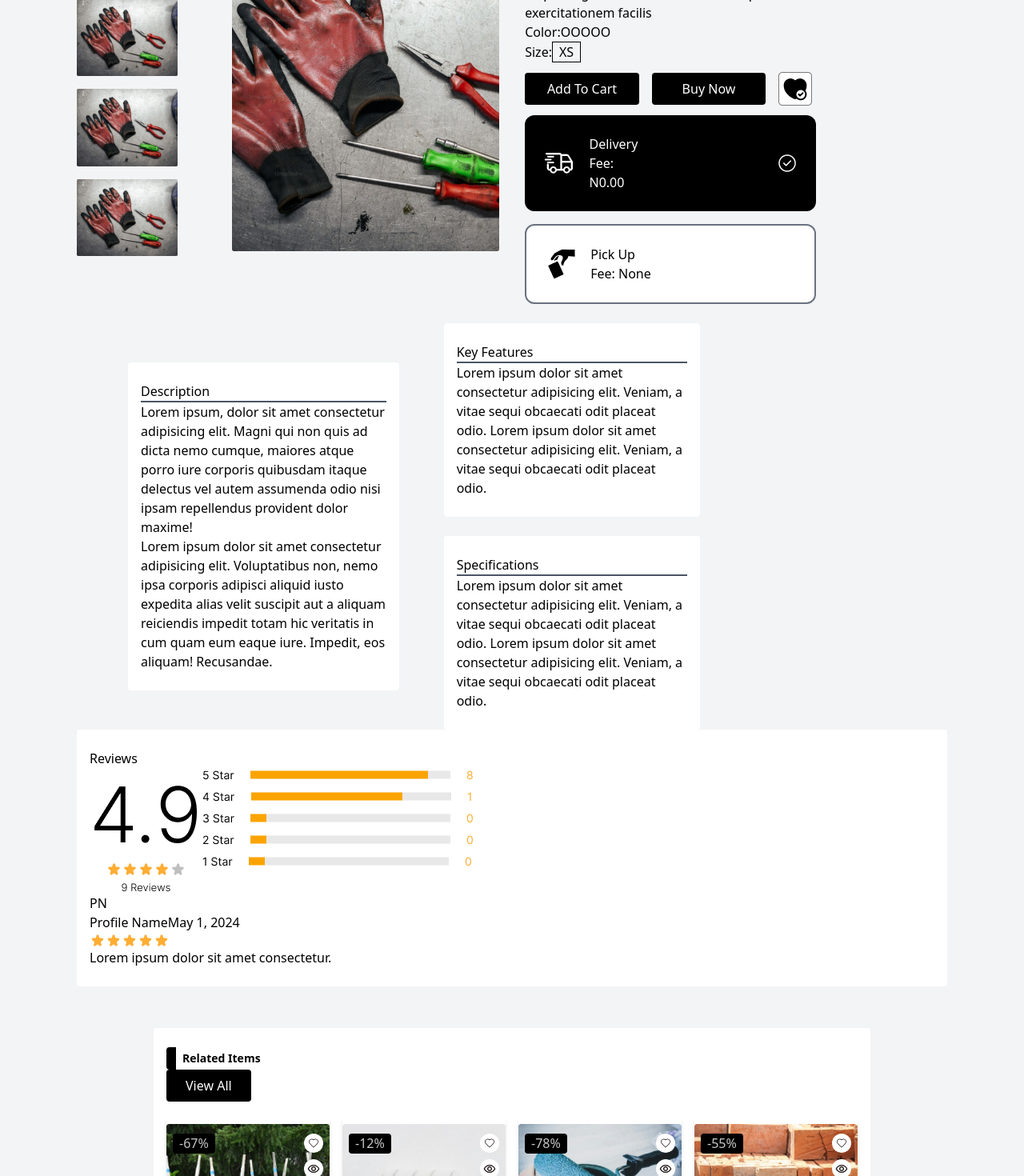
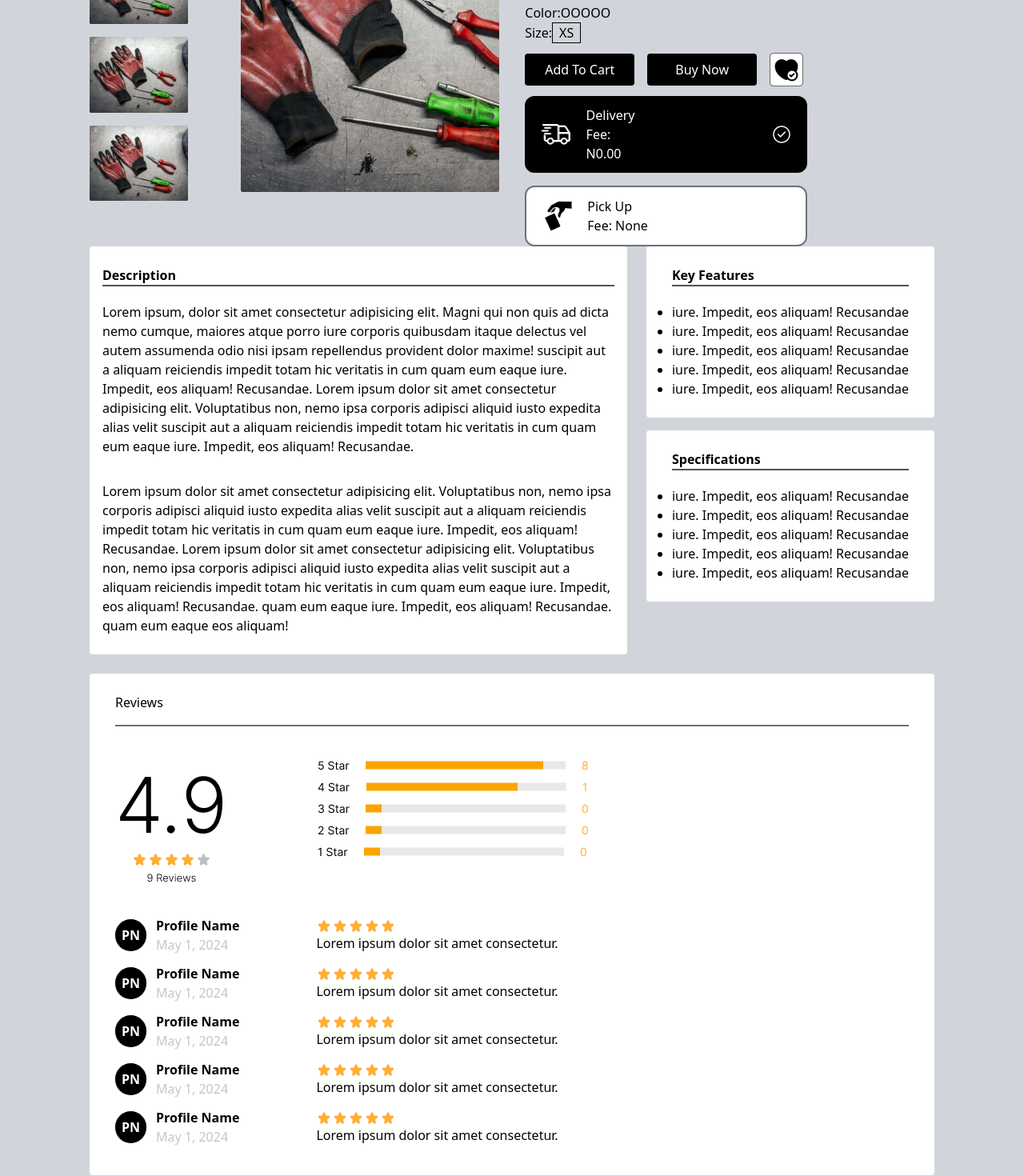
Before and after one commit to Donald2023-source/Building-e-commerce, a React (Vite) app: page / in a window 1280 px wide. Shown: the part 340-1810 px from the top of the page at 80% size. Built offline with nearby package versions, Linux system fonts and the light colour scheme.

Commit message:
modified

```diff
--- a/src/Pages/shop/categories/product-detail/Description.jsx
+++ b/src/Pages/shop/categories/product-detail/Description.jsx
@@ -2,40 +2,59 @@ import Card from "../../main shop/Card";
 
 export default function Description() {
   return (
-    <section className="flex gap-6 items-center px-16 justify-center">
-      <Card className={"w-[100%]"}>
-        <h6 className="border-b-2 border-b-gray-600 ">Description </h6>
+    <section className="flex gap-6 items-start justify-start ">
+      <Card className={""}>
+        <h6 className="border-b-2 border-b-gray-600 mb-5 font-semibold">
+          Description{" "}
+        </h6>
         <p>
           Lorem ipsum, dolor sit amet consectetur adipisicing elit. Magni qui
           non quis ad dicta nemo cumque, maiores atque porro iure corporis
           quibusdam itaque delectus vel autem assumenda odio nisi ipsam
-          repellendus provident dolor maxime!
+          repellendus provident dolor maxime! suscipit aut a aliquam reiciendis
+          impedit totam hic veritatis in cum quam eum eaque iure. Impedit, eos
+          aliquam! Recusandae. Lorem ipsum dolor sit amet consectetur
+          adipisicing elit. Voluptatibus non, nemo ipsa corporis adipisci
+          aliquid iusto expedita alias velit suscipit aut a aliquam reiciendis
+          impedit totam hic veritatis in cum quam eum eaque iure. Impedit, eos
+          aliquam! Recusandae.
         </p>
-        <p>
+        <p className="pt-8">
           Lorem ipsum dolor sit amet consectetur adipisicing elit. Voluptatibus
           non, nemo ipsa corporis adipisci aliquid iusto expedita alias velit
           suscipit aut a aliquam reiciendis impedit totam hic veritatis in cum
-          quam eum eaque iure. Impedit, eos aliquam! Recusandae.
+          quam eum eaque iure. Impedit, eos aliquam! Recusandae. Lorem ipsum
+          dolor sit amet consectetur adipisicing elit. Voluptatibus non, nemo
+          ipsa corporis adipisci aliquid iusto expedita alias velit suscipit aut
+          a aliquam reiciendis impedit totam hic veritatis in cum quam eum eaque
+          iure. Impedit, eos aliquam! Recusandae. quam eum eaque iure. Impedit,
+          eos aliquam! Recusandae. quam eum eaque eos aliquam!
         </p>
       </Card>
-      <div className="mx-8">
-        <Card className={"w-[60%] h-[60%] bg-white mt- "}>
-          <h6 className="border-b-2 border-b-gray-600 ">Key Features</h6>
-          <p className="text-wrap pr-">
-            Lorem ipsum dolor sit amet consectetur adipisicing elit. Veniam, a
-            vitae sequi obcaecati odit placeat odio. Lorem ipsum dolor sit amet
-            consectetur adipisicing elit. Veniam, a vitae sequi obcaecati odit
-            placeat odio.
-          </p>
+      <div className="flex flex-col gap-4 items-start">
+        <Card className={"px-8"}>
+          <h6 className="border-b-2 border-b-gray-600 mb-5  font-semibold">
+            Key Features
+          </h6>
+          <ul className="text-nowrap list-disc">
+            <li> iure. Impedit, eos aliquam! Recusandae</li>
+            <li> iure. Impedit, eos aliquam! Recusandae</li>
+            <li> iure. Impedit, eos aliquam! Recusandae</li>
+            <li> iure. Impedit, eos aliquam! Recusandae</li>
+            <li> iure. Impedit, eos aliquam! Recusandae</li>
+          </ul>
         </Card>
-        <Card className={"w-[60%] h-[60%] mt-6   bg-white"}>
-          <h6 className="border-b-2 border-b-gray-600 ">Specifications</h6>
-          <p className="text-wrap pr-">
-            Lorem ipsum dolor sit amet consectetur adipisicing elit. Veniam, a
-            vitae sequi obcaecati odit placeat odio. Lorem ipsum dolor sit amet
-            consectetur adipisicing elit. Veniam, a vitae sequi obcaecati odit
-            placeat odio.
-          </p>
+        <Card className={"px-8"}>
+          <h6 className="border-b-2 border-b-gray-600 mb-5 font-semibold">
+            Specifications
+          </h6>
+          <ul className="text-nowrap list-disc">
+            <li> iure. Impedit, eos aliquam! Recusandae</li>
+            <li> iure. Impedit, eos aliquam! Recusandae</li>
+            <li> iure. Impedit, eos aliquam! Recusandae</li>
+            <li> iure. Impedit, eos aliquam! Recusandae</li>
+            <li> iure. Impedit, eos aliquam! Recusandae</li>
+          </ul>
         </Card>
       </div>
     </section>
--- a/src/Pages/shop/categories/product-detail/ProductDetails.jsx
+++ b/src/Pages/shop/categories/product-detail/ProductDetails.jsx
@@ -6,24 +6,26 @@ import Description from "./Description";
 import Container from "../../../../components/Container";
 import Reviews from "./Review";
 import RelatedItems from "./Related";
+import RecentlyViewed from "../../main shop/Recent";
+import Subscribe from "../../main shop/Subscribe";
 
 const ProductDetails = () => {
   return (
     <Container>
-      <section className="bg-gray-100 px-24">
-        <main className="flex items-center justify-center gap-6 ">
+      <section className="bg-gray-300 px-28">
+        <main className="flex items-start justify-start gap-6 ">
           <section className="flex ">
-            <aside className=" flex flex-col gap-4 py-6 w-[58%]">
+            <aside className=" flex flex-col gap-4 py-6 w-[80%">
               <img src={gloves2} alt={gloves2} className="w-[65%] " />
               <img src={gloves2} alt={gloves2} className="w-[65%]  " />
               <img src={gloves2} alt={gloves2} className="w-[65%] " />
               <img src={gloves2} alt={gloves2} className="w-[65%] " />
             </aside>
-            <div className=" py-6 w-full ">
+            <div className=" py-6 ">
               <img src={gloves1} alt={gloves1} />
             </div>
           </section>
-          <section className="py-6">
+          <section className="">
             <header className=" w-[70%] border-b-2 border-b-gray-900 py-4 mx-2">
               <h1>Name of product</h1>
               <p className=" text-nowrap">
@@ -40,6 +42,8 @@ const ProductDetails = () => {
         <Description />
         <Reviews />
         <RelatedItems />
+        <RecentlyViewed />
+        <Subscribe />
       </section>
     </Container>
   );
--- a/src/Pages/shop/categories/product-detail/Related.jsx
+++ b/src/Pages/shop/categories/product-detail/Related.jsx
@@ -15,9 +15,9 @@ export default function RelatedItems() {
   };
 
   return (
-    <section className="lg:px-24 md:px-2 sm:px-8 px-2 py-5 my-8 ">
+    <section className=" md:px-2 sm:px-8  py-5 my-8 ">
       <Card className="bg-white">
-        <div className="pb-4">
+        <div className="pb-4 flex items-center justify-between">
           <div className="font-bold text-sm border-l-[12px] border-radius px-2 py-1 border-l-black">
             Related Items
           </div>
@@ -84,6 +84,66 @@ export default function RelatedItems() {
               )
             )}
         </div>
+        <div className="grid gap-4 grid-cols-2 md:grid-c lg:grid-cols-4">
+          {isViewAll &&
+            data
+              .slice(44)
+              .map(
+                (
+                  { img, id, price, previousPrice, rate, percent, rating },
+                  index
+                ) => (
+                  <div
+                    key={index}
+                    className="bg-white shadow-md rounded-lg overflow-hidden"
+                  >
+                    <div className="relative py-3 ">
+                      <img src={img} alt={img} className="w-full" />
+                      <div className="text-silver flex items-start justify-between px-2 absolute top-6 left-0 right-0">
+                        <span className="bg-black text-center border-radius px-2 py-[0.3px] ">
+                          -{percent}%
+                        </span>
+                        <div className="flex flex-col gap-2">
+                          <CiHeart className="bg-white text-blackk rounded-full text-center text-2xl cursor-pointer px-1" />
+                          <MdOutlineRemoveRedEye className="bg-white text-blackk rounded-full text-center text-2xl cursor-pointer px-1" />
+                        </div>
+                      </div>
+                      <button className="bg-black text-white w-full text-center py-1 absolute bottom-3 border-radius opacity-0 hover:opacity-100">
+                        Add To Cart
+                      </button>
+                    </div>
+                    <div className="p-4">
+                      <p className="font-semibold text-sm md:text-lg capitalize">
+                        {id}
+                      </p>
+                      <div className="flex items-center gap-3">
+                        <p className="flex items-center justify-center  text-sm md:text-lg text-fadedRed">
+                          <TbCurrencyNaira className="text-sm md:text-lg font-semibold " />
+                          <span>{price}</span>
+                        </p>
+                        <p className="flex items-center justify-center  text-sm md:text-lg text-gray-700 line-through">
+                          <TbCurrencyNaira className="text-sm md:text-xl font-semibold " />
+                          <span>{previousPrice}</span>
+                        </p>
+                      </div>
+                      <div className="flex items-center justify-normal gap-1  text-sm md:text-lg">
+                        {Array.from({ length: 5 }, (_, i) => (
+                          <FaStar
+                            key={i}
+                            className={
+                              i < rating
+                                ? "text-sm md:text-lg text-cantaloupe "
+                                : "text-silver text-sm md:text-lg outline-none"
+                            }
+                          />
+                        ))}
+                        <span className="text-gray-700 text-sm">({rate})</span>
+                      </div>
+                    </div>
+                  </div>
+                )
+              )}
+        </div>
       </Card>
     </section>
   );
--- a/src/Pages/shop/categories/product-detail/Review.jsx
+++ b/src/Pages/shop/categories/product-detail/Review.jsx
@@ -5,18 +5,80 @@ import star from "../../../../assets/four-star2.png";
 
 export default function Reviews() {
   return (
-    <div>
-      <Card>
-        <h6>Reviews</h6>
-        <div className="flex items-start">
+    <div className="w-[100%] py-6">
+      <Card className={"px-8"}>
+        <h6 className="border-b-2 border-b-gray-500 pb-4">Reviews</h6>
+        <div className="flex items-start gap-28 justify-start my-10">
           <img src={rate4} alt={rate4} />
           <img src={rate5} alt={rate5} />
         </div>
-        <section>
+        <section className="flex items-center gap-24 my-3">
+          <div className="flex items-center gap-3 text-silver">
+            <span className="font-semibold bg-black text-white p-2 text-center rounded-full">
+              PN
+            </span>
+            <div className=" flex flex-col  justify-start items-start">
+              <span className="font-bold text-black">Profile Name</span>
+              <span>May 1, 2024</span>
+            </div>
+          </div>
           <div>
-            <span>PN</span>
-            <div>
-              <span>Profile Name</span>
+            <img src={star} alt={star} />
+            <span>Lorem ipsum dolor sit amet consectetur.</span>
+          </div>
+        </section>
+        <section className="flex items-center gap-24 my-3">
+          <div className="flex items-center gap-3 text-silver">
+            <span className="font-semibold bg-black text-white p-2 text-center rounded-full">
+              PN
+            </span>
+            <div className=" flex flex-col  justify-start items-start">
+              <span className="font-bold text-black">Profile Name</span>
+              <span>May 1, 2024</span>
+            </div>
+          </div>
+          <div>
+            <img src={star} alt={star} />
+            <span>Lorem ipsum dolor sit amet consectetur.</span>
+          </div>
+        </section>
+        <section className="flex items-center gap-24 my-3">
+          <div className="flex items-center gap-3 text-silver">
+            <span className="font-semibold bg-black text-white p-2 text-center rounded-full">
+              PN
+            </span>
+            <div className=" flex flex-col  justify-start items-start">
+              <span className="font-bold text-black">Profile Name</span>
+              <span>May 1, 2024</span>
+            </div>
+          </div>
+          <div>
+            <img src={star} alt={star} />
+            <span>Lorem ipsum dolor sit amet consectetur.</span>
+          </div>
+        </section>
+        <section className="flex items-center gap-24 my-3">
+          <div className="flex items-center gap-3 text-silver">
+            <span className="font-semibold bg-black text-white p-2 text-center rounded-full">
+              PN
+            </span>
+            <div className=" flex flex-col  justify-start items-start">
+              <span className="font-bold text-black">Profile Name</span>
+              <span>May 1, 2024</span>
+            </div>
+          </div>
+          <div>
+            <img src={star} alt={star} />
+            <span>Lorem ipsum dolor sit amet consectetur.</span>
+          </div>
+        </section>
+        <section className="flex items-center gap-24 my-3">
+          <div className="flex items-center gap-3 text-silver">
+            <span className="font-semibold bg-black text-white p-2 text-center rounded-full">
+              PN
+            </span>
+            <div className=" flex flex-col  justify-start items-start">
+              <span className="font-bold text-black">Profile Name</span>
               <span>May 1, 2024</span>
             </div>
           </div>
--- a/src/Pages/shop/categories/product-detail/footer.jsx
+++ b/src/Pages/shop/categories/product-detail/footer.jsx
@@ -4,7 +4,7 @@ import delivery from "../../../../assets/white-delivery.png";
 export default function Footer() {
   return (
     <footer className="flex flex-col items-start gap-4 px-2">
-      <section className="w-[70%] bg-black text-white flex items-center justify-between p-6 rounded-xl">
+      <section className="w-[70%] bg-black text-white flex items-center justify-between py-3 px-5 rounded-xl">
         <div className="flex items-center gap-4">
           <img src={delivery} alt={delivery} className="w-[30%]" />
           <span>
@@ -14,7 +14,7 @@ export default function Footer() {
         </div>
         <img src={verified} alt={verified} />
       </section>
-      <section className="w-[70%] bg-white text-black border-2 border-gray-500  flex items-center justify-between p-6 rounded-xl">
+      <section className="w-[70%] bg-white text-black border-2 border-gray-500  flex items-center justify-between py-3 px-5 rounded-xl">
         <div className="flex items-center gap-4">
           <img src={pickUp} alt={pickUp} />
           <span>
--- a/src/Pages/shop/main shop/Recent.jsx
+++ b/src/Pages/shop/main shop/Recent.jsx
@@ -7,7 +7,7 @@ import { TbCurrencyNaira } from "react-icons/tb";
 
 const RecentlyViewed = () => {
   return (
-    <section className="lg:px-24 md:px-2 sm:px-8 px-2 py-5 my-8 ">
+    <section className=" md:px-2 sm:px-8 px-2 py-5 my-8 ">
       <Card className="bg-white">
         <div className="pb-4">
           <div className="font-bold text-sm border-l-[12px] border-radius px-2 py-1 border-l-black">
```
